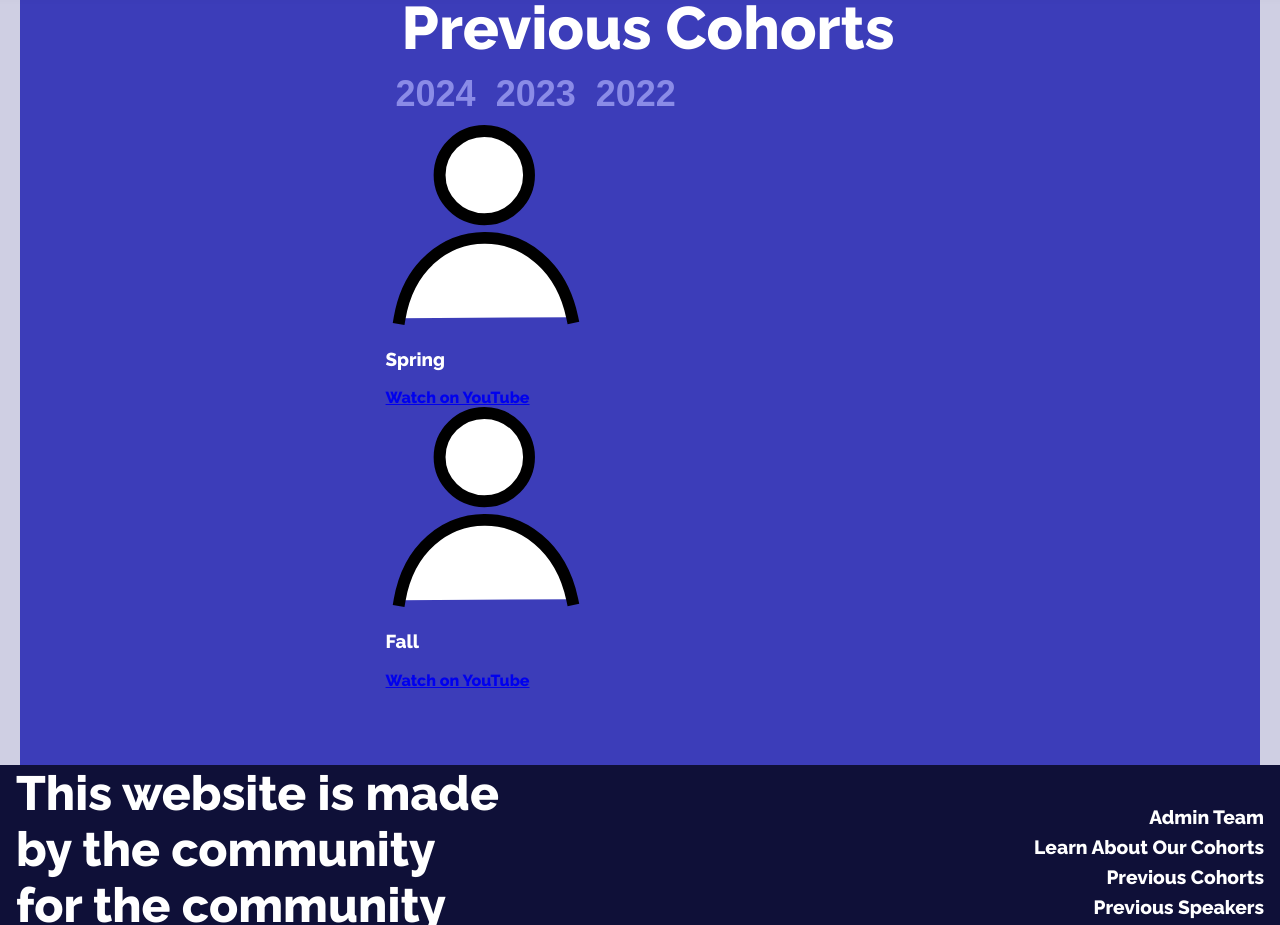
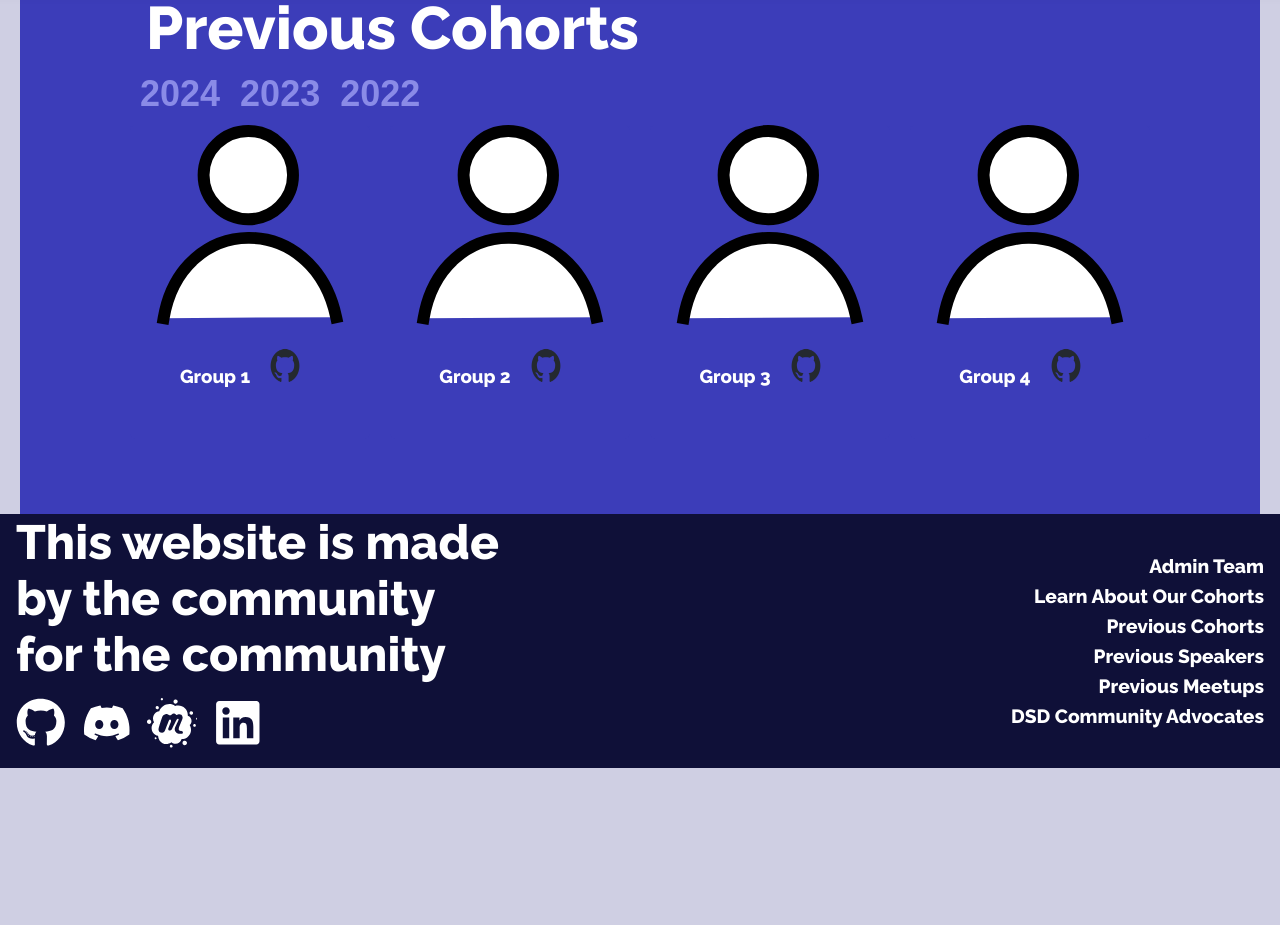
Before and after one commit to dallassoftwaredevelopers/DSDsite, a Next.js app: page /cohorts in a window 1280 px wide. Shown: the part 1260-2185 px from the top of the page. After the commit the page ends 2028 px from the top, so only its background shows below. Built offline with nearby package versions, Linux system fonts and the light colour scheme.

Commit message:
move and format cohort list to horizontal orientation

```diff
--- a/src/app/cohorts/cohorts.module.css
+++ b/src/app/cohorts/cohorts.module.css
@@ -46,6 +46,13 @@
   margin: 75px 0;
 }
 
+.cohortList {
+  display: flex;
+  flex-wrap: wrap;
+  justify-content: space-between;
+  gap: 20px;
+}
+
 .subtitle {
   color: #fff;
   text-align: left;
--- a/src/app/cohorts/page.tsx
+++ b/src/app/cohorts/page.tsx
@@ -1,4 +1,4 @@
-"use client";
+'use client';
 import React from 'react';
 import styles from './cohorts.module.css';
 import OfferingCard from '../components/offeringCard/offeringCard';
@@ -8,62 +8,114 @@ export default function CohortPage() {
   const [selectedYear, setSelectedYear] = React.useState<number>(2024);
 
   const cohortsText = [
-    "Embark on a six-week journey with our completely free developer placement program, designed to pair developers like you with industry professionals for hands-on project experience. Guided by seasoned developers, this program focuses on equipping you with real-world skills and creating compelling projects to showcase in interviews.",
+    'Embark on a six-week journey with our completely free developer placement program, designed to pair developers like you with industry professionals for hands-on project experience. Guided by seasoned developers, this program focuses on equipping you with real-world skills and creating compelling projects to showcase in interviews.',
     "Through our developer placement program, you'll collaborate closely with a team on a project, gaining invaluable insights and mentorship from professionals actively working in the industry. This immersive experience is crafted to empower you with practical skills and knowledge, enhancing your readiness for the job market and elevating your confidence in interviews.",
     "Join us for a dynamic program where learning meets application, and where the projects you work on aren't just exercises but tangible demonstrations of your abilities. Don't miss this opportunity to turbocharge your career with practical experience, industry guidance, and a portfolio of impressive projects that truly set you apart.",
   ];
 
-  interface Cohort {
+  interface Group {
     id: number;
-    cohortName: string;
+    groupName: string;
     youtubeLink: string;
+    githubLink: string;
     imageUrl: string;
   }
 
   type CohortData = {
-    [year: number]: Cohort[];
+    [year: number]: Group[];
   };
 
+  // Data for the cohorts, add more groups to each year as needed
   const cohortData: CohortData = {
     2022: [
       {
         id: 1,
-        cohortName: 'Spring',
+        groupName: 'Group 1',
         youtubeLink: '/',
+        githubLink: '/',
         imageUrl: '/assets/person.svg',
       },
       {
         id: 2,
-        cohortName: 'Fall',
+        groupName: 'Group 2',
         youtubeLink: '/',
+        githubLink: '/',
+        imageUrl: '/assets/person.svg',
+      },
+
+      {
+        id: 3,
+        groupName: 'Group 3',
+        youtubeLink: '/',
+        githubLink: '/',
+        imageUrl: '/assets/person.svg',
+      },
+      {
+        id: 4,
+        groupName: 'Group 4',
+        youtubeLink: '/',
+        githubLink: '/',
         imageUrl: '/assets/person.svg',
       },
     ],
     2023: [
       {
         id: 1,
-        cohortName: 'Spring',
+        groupName: 'Group 1',
         youtubeLink: '/',
+        githubLink: '/',
         imageUrl: '/assets/person.svg',
       },
       {
         id: 2,
-        cohortName: 'Fall',
+        groupName: 'Group 2',
         youtubeLink: '/',
+        githubLink: '/',
+        imageUrl: '/assets/person.svg',
+      },
+      {
+        id: 3,
+        groupName: 'Group 3',
+        youtubeLink: '/',
+        githubLink: '/',
+        imageUrl: '/assets/person.svg',
+      },
+      {
+        id: 4,
+        groupName: 'Group 4',
+        youtubeLink: '/',
+        githubLink: '/',
         imageUrl: '/assets/person.svg',
       },
     ],
     2024: [
       {
         id: 1,
-        cohortName: 'Spring',
+        groupName: 'Group 1',
         youtubeLink: '/',
+        githubLink: '/',
         imageUrl: '/assets/person.svg',
       },
       {
         id: 2,
-        cohortName: 'Fall',
+        groupName: 'Group 2',
         youtubeLink: '/',
+        githubLink: '/',
+        imageUrl: '/assets/person.svg',
+      },
+
+      {
+        id: 3,
+        groupName: 'Group 3',
+        youtubeLink: '/',
+        githubLink: '/',
+        imageUrl: '/assets/person.svg',
+      },
+      {
+        id: 4,
+        groupName: 'Group 4',
+        youtubeLink: '/',
+        githubLink: '/',
         imageUrl: '/assets/person.svg',
       },
     ],
@@ -73,6 +125,7 @@ export default function CohortPage() {
     <section className={styles.container}>
       <div className={styles.titleSection}>
         <h1 className={styles.title}>Cohorts</h1>
+
         <div className={styles.paragraphBox}>
           <p className={styles.cohortsParagraph}>{cohortsText[0]}</p>
           <p className={styles.cohortsParagraph}>{cohortsText[1]}</p>
@@ -103,13 +156,15 @@ export default function CohortPage() {
               </button>
             ))}
         </div>
+
         <div className={styles.cohortList}>
           {cohortData[selectedYear].map((cohort) => (
             <CohortCard
               key={cohort.id}
-                cohortName={cohort.cohortName}
-                youtubeLink={cohort.youtubeLink}
-                imageUrl={cohort.imageUrl}
+              groupName={cohort.groupName}
+              youtubeLink='/'
+              githubLink='/'
+              imageUrl='/assets/person.svg'
             />
           ))}
         </div>
--- a/src/app/components/cohortCard/cohortCard.module.css
+++ b/src/app/components/cohortCard/cohortCard.module.css
@@ -37,3 +37,32 @@
   height: 100%;
   object-fit: cover;
 }
+
+#defaultImage {
+  width: 80%;
+  height: 80%;
+}
+
+.fullName {
+  color: white;
+  margin: 10px 0 10px 0;
+  font-size: 21px;
+}
+
+.iconContainer {
+  display: flex;
+  justify-content: space-between;
+  align-items: center;
+  width: 65px;
+}
+
+.icon {
+  width: 30px;
+  height: 35px;
+  color: white;
+}
+
+.ghLink {
+  display: inline;
+  padding: 0 20px;
+}
--- a/src/app/components/cohortCard/cohortCard.tsx
+++ b/src/app/components/cohortCard/cohortCard.tsx
@@ -2,30 +2,58 @@ import Image from 'next/image';
 import styles from './cohortCard.module.css';
 
 interface CohortCardProps {
-  cohortName: string;
+  groupName: string;
   youtubeLink?: string;
+  githubLink?: string;
   imageUrl?: string;
 }
 
 export default function CohortCard({
-  cohortName,
+  groupName,
   youtubeLink,
   imageUrl,
+  githubLink,
 }: CohortCardProps) {
-  return (
-    <div className={styles.cohortCard}>
+  const Thumbnail = imageUrl ? (
     <div className={styles.cohortImageContainer}>
       <Image
         className={styles.cohortImage}
         width={200}
         height={200}
         src={imageUrl}
-          alt='image of person'
+        alt='Thumbnail of cohort video'
       />
     </div>
+  ) : (
+    <div className={styles.defaultImageContainer}>
+      <Image
+        className={styles.defaultImage}
+        width={200}
+        height={200}
+        src='/assets/person.svg'
+        alt='Default thumbnail for cohort video'
+      />
+    </div>
+  );
+
+  return (
+    <div className={styles.cohortContainer}>
+      <a href={youtubeLink}>{Thumbnail}</a>
       <div className={styles.cohortInfo}>
-        <h3 className={styles.cohortName}>{cohortName}</h3>
-        <a href={youtubeLink}>Watch on YouTube</a>
+        <h3 className={styles.cohortName}>
+          {groupName}
+          {githubLink && (
+            <a href={githubLink} className={styles.ghLink}>
+              <Image
+                className={styles.icon}
+                width={30}
+                height={30}
+                src='/assets/githubIcon.png'
+                alt='Github social icon'
+              />
+            </a>
+          )}
+        </h3>
       </div>
     </div>
   );
```
Lines whose indentation alone changed are shown as unchanged.
